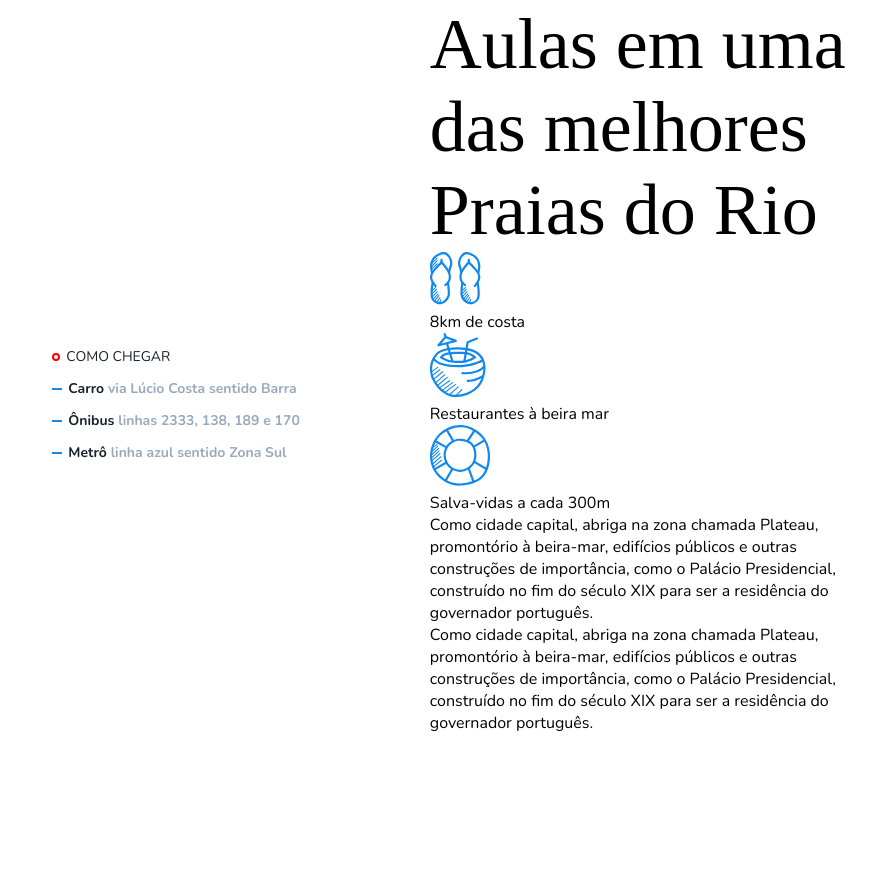
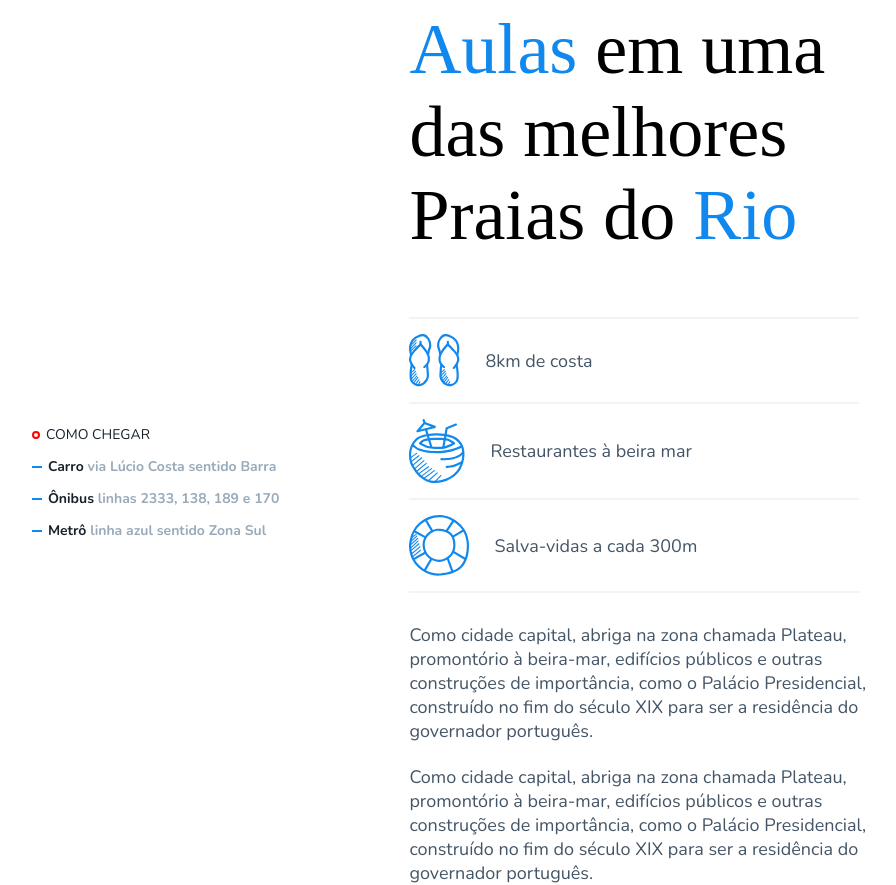
Before and after one commit to domdq/surfbot, a plain HTML site: page index.html in a window 1280 px wide. Shown: the part 734-1619 px from the top of the page, without its empty margins (191-1087 px from the left). Before the commit the page ends 1468 px from the top, so only its background shows below. Drawn offline with nearby package versions, Linux system fonts and the light colour scheme; a web font is replaced by a local one.

Commit message:
feat: style class: panfleto-infor

```diff
--- a/css/reset.css
+++ b/css/reset.css
@@ -14,6 +14,12 @@ h1 {
   font-weight: 400;
   font-size: 72px;
 }
+p {
+  font-family: "Nunito";
+  font-weight: 400;
+  font-size: 18px;
+  color: #445566;
+}
 .container {
   width: 1170px;
   margin: 0 auto;
--- a/css/style.css
+++ b/css/style.css
@@ -148,3 +148,25 @@
   color: #17222d;
 }
 /********** Panfleto Infor **********/
+.span-blue {
+  color: #1188ee;
+}
+.panfleto-items {
+  margin-top: 60px;
+}
+.texts {
+  margin-top: 30px;
+}
+.pafleto-item {
+  display: flex;
+  justify-content: start;
+  align-items: center;
+  gap: 25px;
+  margin-top: 15px;
+  margin-bottom: 15px;
+}
+.barra-gray {
+  background: #eff4f9;
+  width: 450px;
+  height: 2px;
+}
--- a/index.html
+++ b/index.html
@@ -85,6 +85,7 @@
 
           <div class="planfleto-infor">
             <h1><span class="span-blue">Aulas</span> em uma <br> das melhores <br> Praias do <span class="span-blue">Rio</span></h1>
+            <div class="panfleto-items">
               <ul>
                 <div class="barra-gray"></div>
                 <l1 class="pafleto-item">
@@ -103,14 +104,16 @@
                 </l1>
                 <div class="barra-gray"></div>
               </ul>
-            <div>
-              <p class="text1">Como cidade capital, abriga na zona chamada Plateau,<br>
+            </div>
+
+            <div class="texts">
+              <p>Como cidade capital, abriga na zona chamada Plateau,<br>
                 promontório à beira-mar, edifícios públicos e outras <br>
                 construções de importância, como o Palácio Presidencial, <br>
                 construído no fim do século XIX para ser a residência do <br>
                 governador português.</p>
-
-              <p class="text2">Como cidade capital, abriga na zona chamada Plateau,<br>
+              <br>
+              <p>Como cidade capital, abriga na zona chamada Plateau,<br>
                 promontório à beira-mar, edifícios públicos e outras <br>
                 construções de importância, como o Palácio Presidencial, <br>
                 construído no fim do século XIX para ser a residência do <br>
```
Lines whose indentation alone changed are shown as unchanged.
